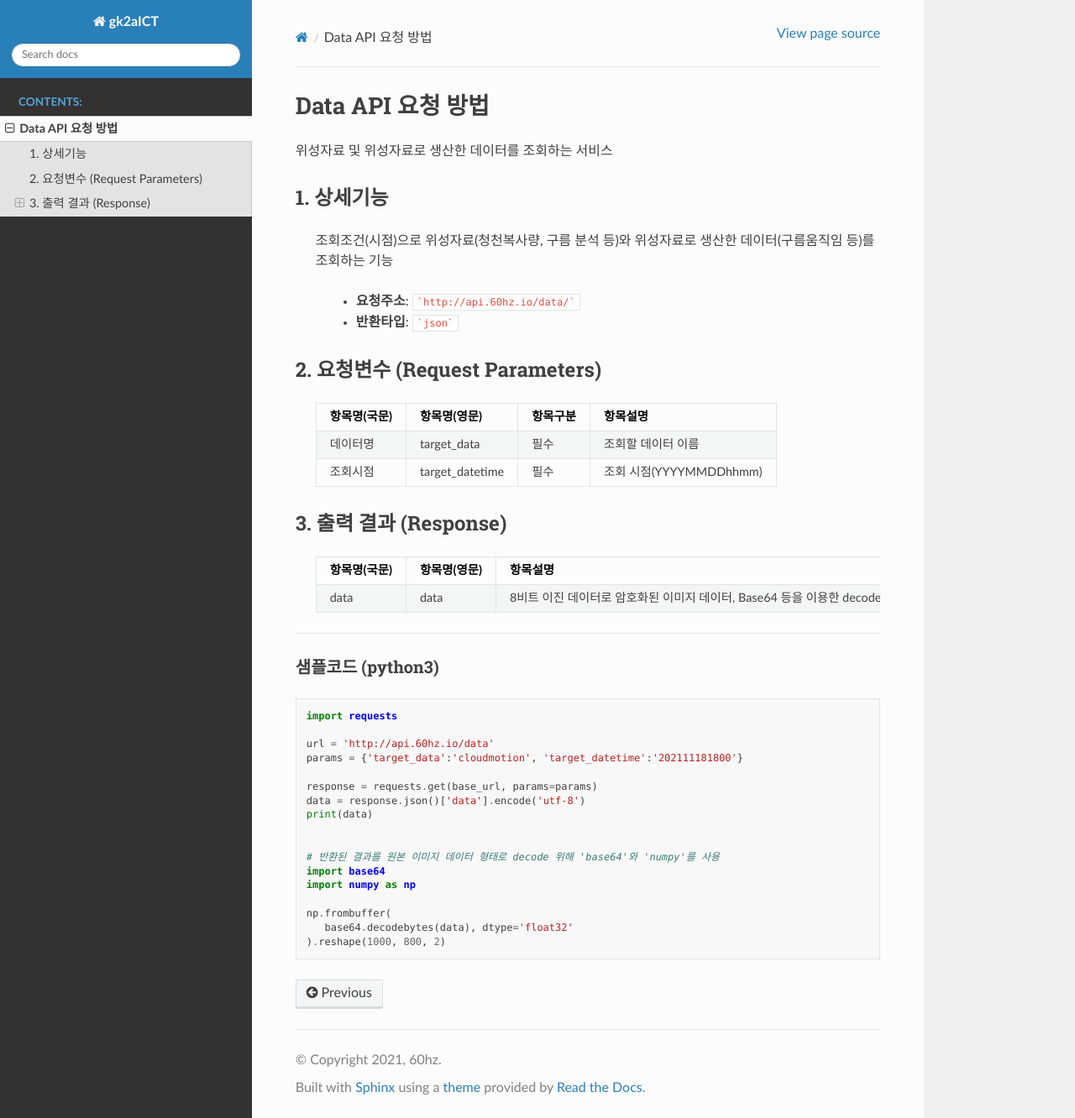
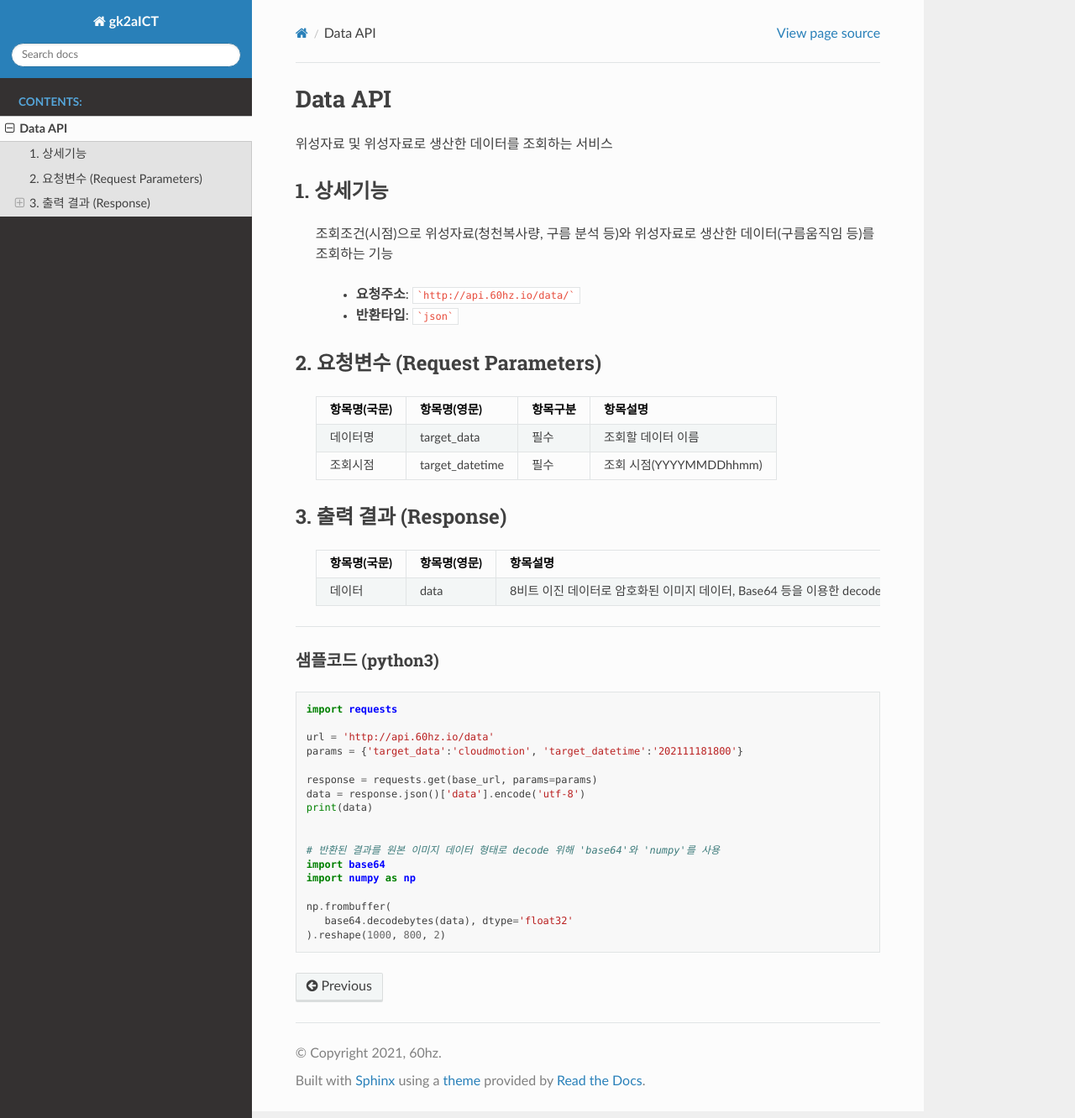
Before and after one commit to 60hz-io/gk2aICT, a Sphinx documentation site: the page built from docs/source/api_server.rst, in a window 1280 px wide and 1332 px high. Shown: the whole window at 84% size. Built offline with Sphinx 7.4.7 and the Read the Docs theme 2.0.0, drawn with Linux system fonts in a browser that asks for light colours.

Commit message:
MAINT: typo corrected

```diff
--- a/docs/source/api_server.rst
+++ b/docs/source/api_server.rst
@@ -1,5 +1,5 @@
 ==================
-Data API 요청 방법
+Data API
 ==================
 
 위성자료 및 위성자료로 생산한 데이터를 조회하는 서비스
@@ -31,7 +31,7 @@ Data API 요청 방법
    ===============  ==================  ============================================================================
     항목명(국문)      항목명(영문)         항목설명
    ===============  ==================  ============================================================================
-    data             data                8비트 이진 데이터로 암호화된 이미지 데이터, Base64 등을 이용한 decode 과정 필요
+    데이터            data               8비트 이진 데이터로 암호화된 이미지 데이터, Base64 등을 이용한 decode 과정 필요
                                          (원본 이미지 크기=1000x800)
    ===============  ==================  ============================================================================
 
```
Also changed, not shown: 6 other files.
